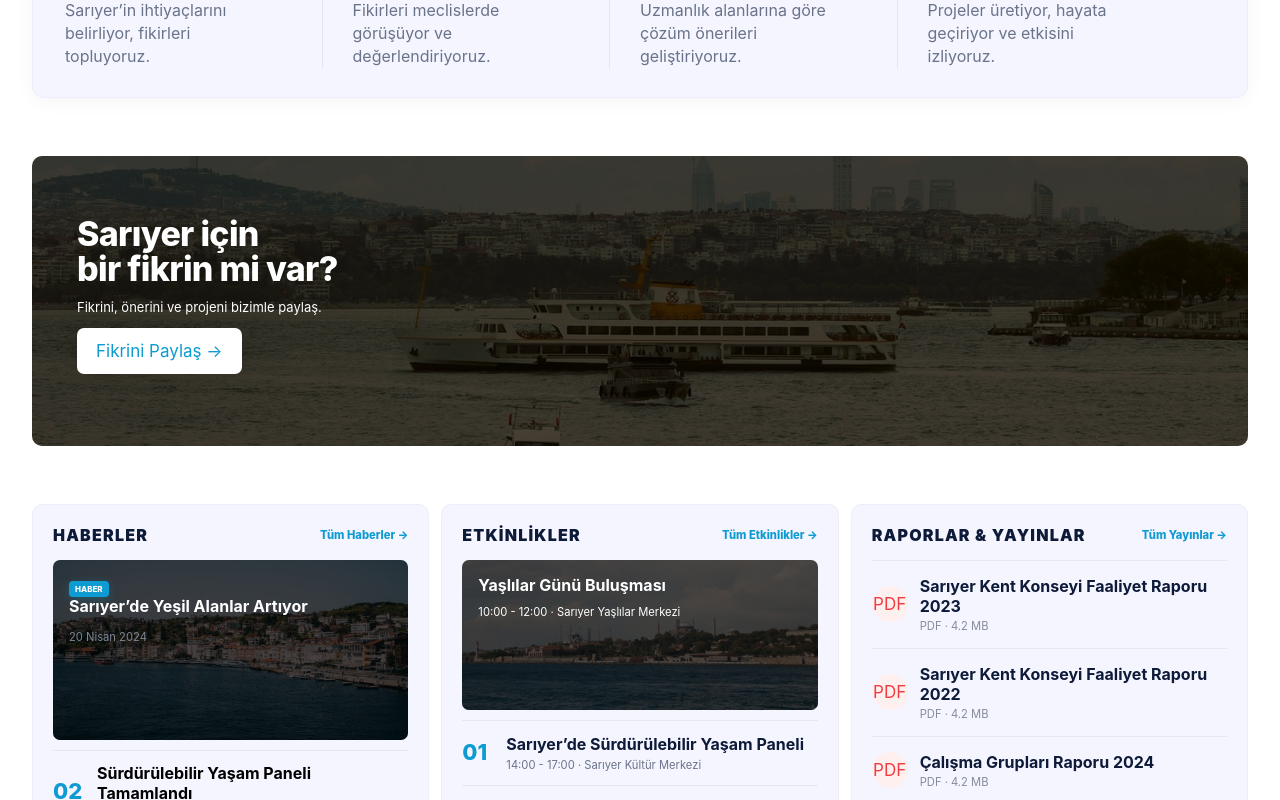
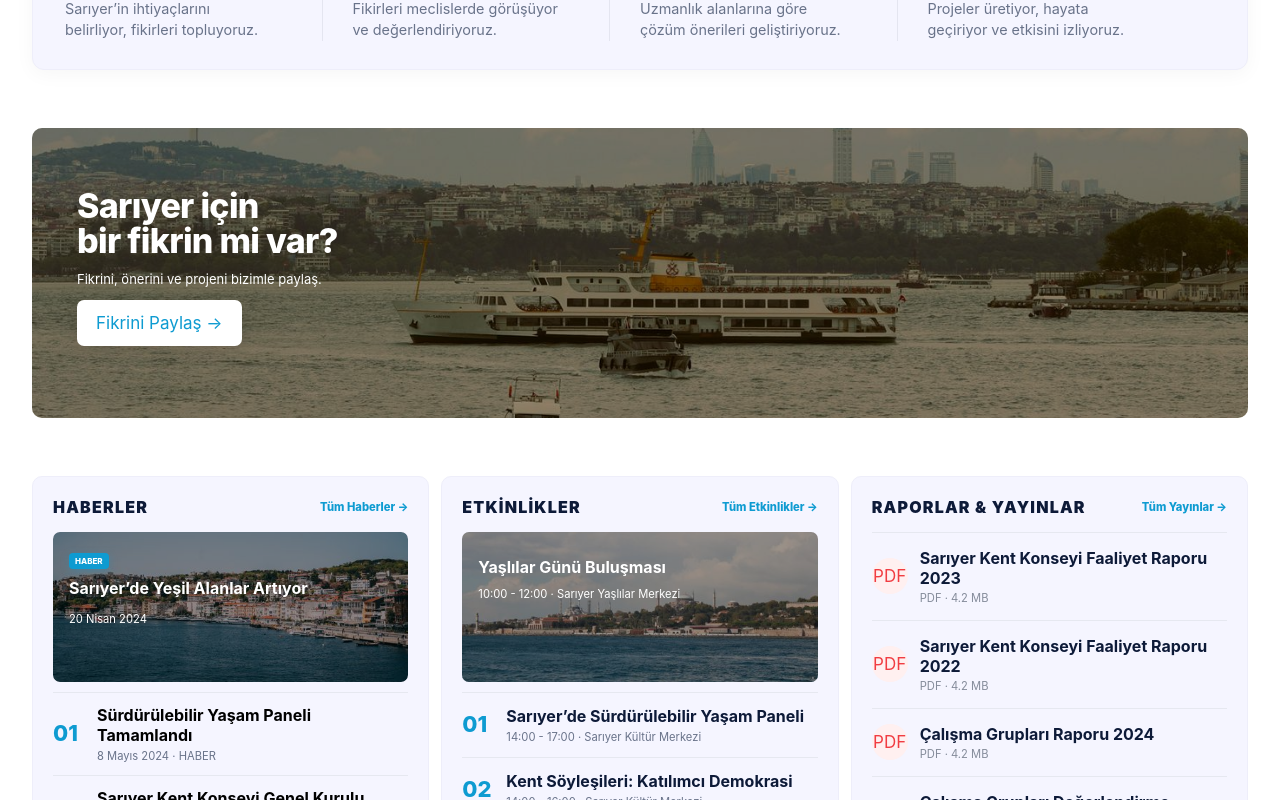
Before and after one commit to olgayaslandag/sariyer-kent-konseyi, a Next.js app: page / in a window 1280 px wide. Shown: the part 1840-2640 px from the top of the page. Built offline with nearby package versions, Linux system fonts and the light colour scheme.

Commit message:
Align news/event layout and clean hover backgrounds

```diff
--- a/app/components/NewsEvents.jsx
+++ b/app/components/NewsEvents.jsx
@@ -7,7 +7,8 @@ import newsData from "../data/haberler.json";
 export default function NewsEvents() {
   const featuredEvent = eventsData[0];
   const eventRows = eventsData.slice(1, 5);
-  const newsRows = newsData.slice(1, 4);
+  const featuredNews = newsData[0];
+  const newsRows = newsData.slice(1, 5);
 
   return (
     <section className="section" style={{ paddingTop: 0 }} id="haberler">
@@ -18,18 +19,18 @@ export default function NewsEvents() {
               <h2>HABERLER</h2>
               <Link href="/haberler">Tüm Haberler →</Link>
             </div>
-            <Link href={`/haberler/${newsData[0]?.slug}`} className="news-feature">
-              <img className="featured-img" src={newsData[0]?.img} alt={newsData[0]?.title || 'Haber görseli'} loading="lazy" />
+            <Link href={`/haberler/${featuredNews?.slug}`} className="news-feature">
+              <img className="featured-img" src={featuredNews?.img} alt={featuredNews?.title || 'Haber görseli'} loading="lazy" />
               <div className="news-text">
-                <span className="tag">{newsData[0]?.tag}</span>
-                <h3>{newsData[0]?.title}</h3>
-                <small>{newsData[0]?.date}</small>
+                <span className="tag">{featuredNews?.tag}</span>
+                <h3>{featuredNews?.title}</h3>
+                <small>{featuredNews?.date}</small>
               </div>
             </Link>
             <div className="news-rows">
               {newsRows.map((item, i) => (
                 <Link href={`/haberler/${item.slug}`} key={item.slug} className="news-row">
-                  <b>{String(i + 2).padStart(2, '0')}</b>
+                  <b>{String(i + 1).padStart(2, '0')}</b>
                   <span>
                     <strong>{item.title}</strong>
                     <small>{item.date} · {item.tag}</small>
--- a/public/css/style.css
+++ b/public/css/style.css
@@ -107,7 +107,7 @@ a{text-decoration:none;color:inherit}
 .image-card.visible{opacity:1;transform:translateY(0)}
 .image-card:hover{transform:translateY(-8px);box-shadow:0 20px 40px rgba(0,0,0,.2)}
 .image-card img,.council-card img,.idea-banner>img,.featured-img,.event-feature img,.gallery-grid img{width:100%;height:100%;object-fit:cover;display:block}
-.image-card:after,.council-card:after,.idea-overlay{content:"";position:absolute;inset:0;background:rgba(0,0,0,.7);transition:background .4s}
+.image-card:after,.council-card:after,.idea-overlay{content:"";position:absolute;inset:0;background:rgba(0,0,0,.4);transition:background .4s}
 .image-card:hover:after,.council-card:hover:after{background:rgba(0,0,0,.85)}
 .image-card>div{position:absolute;z-index:2;left:20px;bottom:17px;transform:translateY(0);transition:transform .3s}
 .image-card:hover>div{transform:translateY(-4px)}
@@ -136,7 +136,7 @@ a{text-decoration:none;color:inherit}
 .process-item:hover>span{transform:translateX(4px)}
 .process-item h3{font-size:16px;font-weight:800;margin:8px 0 5px;transition:color .3s}
 .process-item:hover h3{color:var(--purple)}
-.process-item p{font-size:1rem;color:var(--muted);line-height:1.45;margin:0;max-width:210px}
+.process-item p{font-size:.9rem;color:var(--muted);line-height:1.45;margin:0;max-width:210px}
 .idea-banner{height:290px;position:relative;overflow:hidden;border-radius:10px;color:#fff;cursor:pointer;transition:transform .4s,box-shadow .4s}
 .idea-banner:hover{transform:translateY(-4px);box-shadow:0 20px 40px rgba(14,155,209,.2)}
 .idea-content{position:absolute;z-index:2;left:45px;top:38px;opacity:0;transform:translateY(20px);transition:opacity .8s ease .3s,transform .8s ease .3s}
@@ -150,11 +150,12 @@ a{text-decoration:none;color:inherit}
 .panel-head{display:flex;justify-content:space-between;align-items:center;gap:12px;margin-bottom:15px}
 .panel-head h2{font-size:1rem;letter-spacing:1.2px;margin:0;font-weight:900}
 .panel-head a{font-size:.7rem;color:var(--purple);font-weight:800}
-.featured-img{height:180px;border-radius:7px;margin-bottom:12px;transition:transform .4s}
+.featured-img{height:150px;border-radius:7px;margin-bottom:12px;transition:transform .4s}
 .content-panel:hover .featured-img{transform:scale(1.02)}
 .tag{display:inline-block;background:var(--purple);color:#fff;border-radius:4px;padding:3px 6px;font-size:.5rem;font-weight:800;box-shadow:0 2px 8px rgba(14,155,209,.3)}
 .content-panel h3{font-size:17px;line-height:1.15;margin:7px 0;transition:color .3s}
 .content-panel small{color:#7d8595;font-size:.7rem}
+.news-text small,.event-text small{color:#fff}
 .content-panel p{font-size:.9rem;color:var(--muted);line-height:1.45}
 .read-more{font-size:1rem;color:var(--purple);font-weight:800;transition:transform .3s,color .3s}
 .read-more:hover{transform:translateX(4px);color:var(--purple-dark)}
@@ -178,17 +179,17 @@ a{text-decoration:none;color:inherit}
 .event-feature:hover .event-text h3,
 .event-feature:hover .event-text p,
 .event-feature:hover .event-text .btn{color:#fff}
-.event-feature:after{content:"";position:absolute;inset:0;background:rgba(0,0,0,.7)}
+.event-feature:after{content:"";position:absolute;inset:0;background:rgba(0,0,0,.4)}
 .event-feature img{position:absolute}
 .event-text{position:relative;z-index:2;left:0;top:0;padding:1rem}
-.event-text h3{color:#fff;font-size:16px;margin:0 0 10px;max-width:280px}
+.event-text h3{color:#fff;font-size:16px;margin:10px 0 10px;max-width:280px}
 .event-text p{color:#fff;margin:2px 0;font-size:.7rem}
-.news-feature{display:block;position:relative;height:180px;border-radius:7px;overflow:hidden;color:#fff;margin-bottom:10px;transition:transform .4s}
+.news-feature{display:block;position:relative;height:150px;border-radius:7px;overflow:hidden;color:#fff;margin-bottom:10px;transition:transform .4s}
 .news-feature:hover{transform:scale(1.01);color:#fff}
-.news-feature:after{content:"";position:absolute;inset:0;background:rgba(0,0,0,.7)}
+.news-feature:after{content:"";position:absolute;inset:0;background:rgba(0,0,0,.4)}
 .news-feature img{position:absolute}
 .news-text{position:relative;z-index:2;left:0;top:0;padding:1rem}
-.news-text h3{color:#fff;font-size:16px;margin:0 0 10px;max-width:280px}
+.news-text h3{color:#fff;font-size:16px;margin:10px 0 10px;max-width:280px}
 .news-text p{color:#fff;margin:2px 0;font-size:.7rem}
 .news-text .read-more{color:#fff}
 .news-feature:hover .news-text h3,
@@ -196,7 +197,7 @@ a{text-decoration:none;color:inherit}
 .news-feature:hover .news-text .read-more{color:#fff}
 .event-row{display:flex;flex-direction:row;align-items:center;gap:12px;border-top:1px solid #e6e8f0;padding:13px 0;transition:background .3s,opacity .6s ease,transform .6s ease;cursor:pointer;opacity:0;transform:translateY(20px)}
 .event-row.visible{opacity:1;transform:translateY(0)}
-.event-row:hover{background:rgba(14,155,209,.04);transform:translateX(4px);border-radius:6px}
+.event-row:hover{transform:translateX(4px);border-radius:6px}
 .event-row>b,.news-row b{font-size:22px;color:var(--purple);line-height:.9;font-weight:800;min-width:32px;transition:transform .3s}
 .event-row span{display:flex;flex-direction:column;gap:4px}
 .event-row strong{font-size:1rem;transition:color .3s}.event-row span small{color:var(--muted)}
@@ -211,7 +212,7 @@ a{text-decoration:none;color:inherit}
 .report-row:hover strong{color:var(--purple)}
 .news-row{display:flex;flex-direction:row;align-items:center;gap:12px;padding:12px 0;border-top:1px solid #e6e8f0;cursor:pointer;transition:background .3s,opacity .6s ease,transform .6s ease;opacity:0;transform:translateY(20px)}
 .news-row.visible{opacity:1;transform:translateY(0)}
-.news-row:hover{background:rgba(14,155,209,.04);transform:translateX(4px);border-radius:6px}
+.news-row:hover{transform:translateX(4px);border-radius:6px}
 .news-row span{display:flex;flex-direction:column;gap:4px}
 .news-row strong{font-size:1rem;line-height:1.25;transition:color .3s;color:#000}.news-row small{color:var(--muted)}
 .gallery-strip{background:#f5f5ff;border:1px solid #eeeefa;border-radius:10px;padding:20px;margin-top:3rem;box-shadow:0 4px 20px rgba(0,0,0,.04);transition:box-shadow .3s}
```
